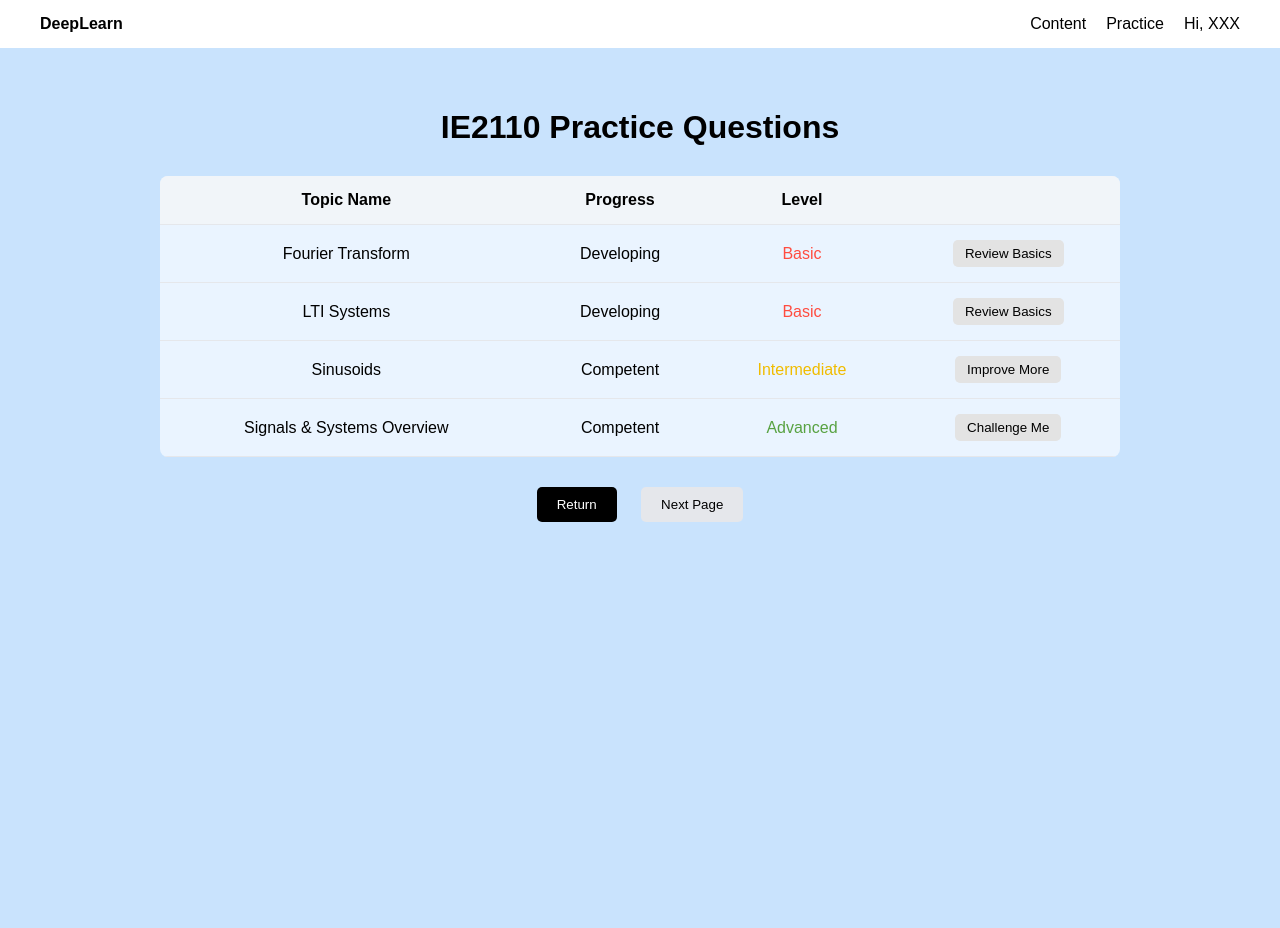
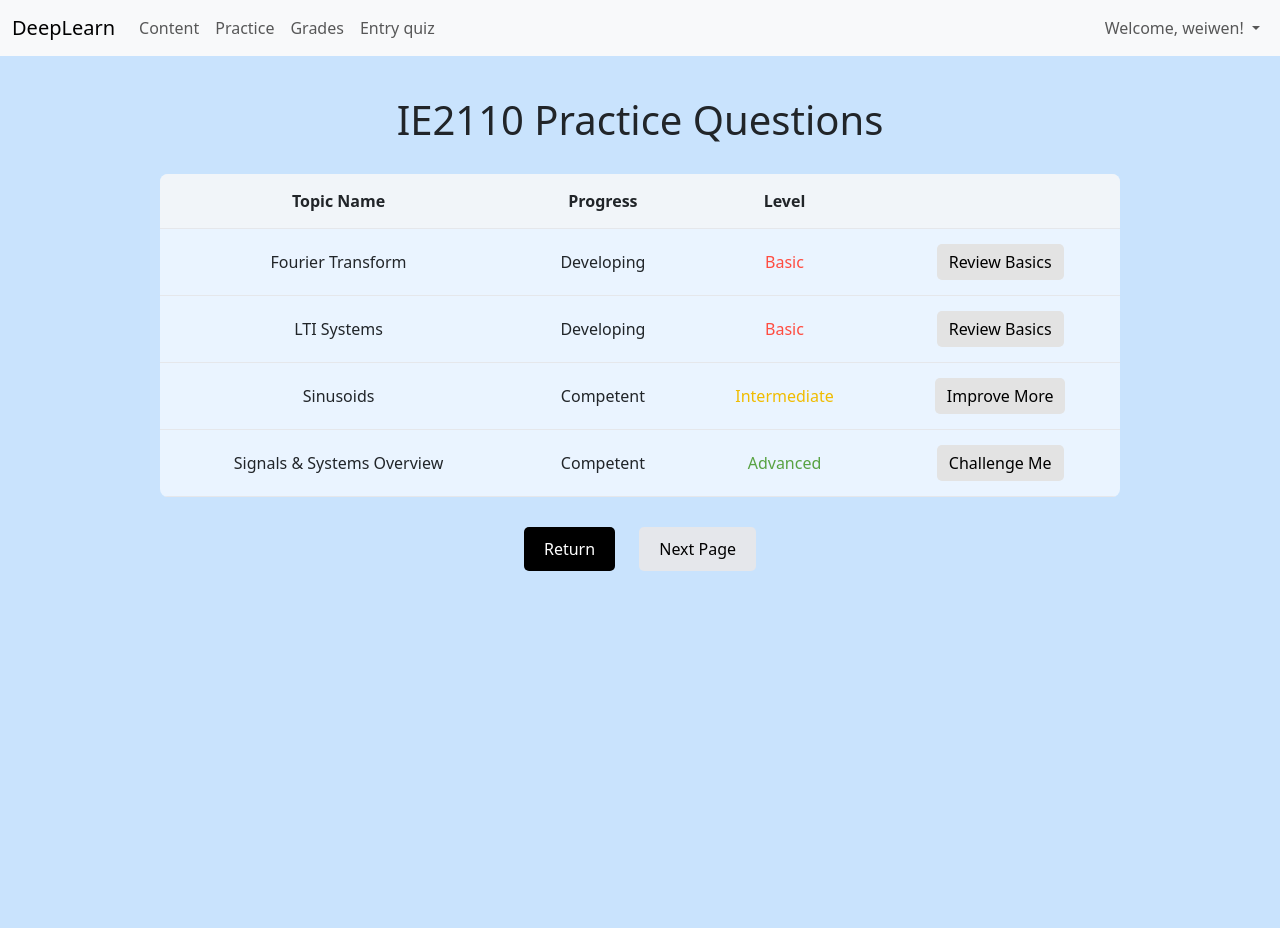
Before and after one commit to s0l1tary/IM3180-Project, a Django app: page /practice/ in a window 1280 px wide. After the commit the page ends 571 px from the top, so only its background shows below. Run offline with Django 5.2, Linux system fonts and the light colour scheme; a user stored in the database is signed in.

Commit message:
Modifications to navbar and standardization of navbar across all pages
Modifications to navbar (responsive)
and standardization of navbar across all pages

```diff
--- a/mysite/main/templates/main/content.html
+++ b/mysite/main/templates/main/content.html
@@ -88,4 +88,3 @@
           <button class="btn btn-outline-secondary">Next Page</button>
       </div>
   </div>
-{% endblock %}
--- a/mysite/main/templates/main/home.html
+++ b/mysite/main/templates/main/home.html
@@ -61,7 +61,7 @@
                 <option value="2">Medium</option>
                 <option value="3">Hard</option>
             </select>
-            <a class="nav-link" href="{% url 'quiz' %}"><button class="btn btn-custom btn-lg">Take Quiz</button></a>
+            <a class="nav-link" href="{% url 'take_ quiz' %}"><button class="btn btn-custom btn-lg">Take Quiz</button></a>
             <img src="../image/landingpg/calculator.png" alt="Calculator and Ruler" class="position-absolute top-50 end-0 translate-middle-y" style="width: 150px; height: auto;">
         </div>
 
--- a/mysite/main/templates/main/navbar.html
+++ b/mysite/main/templates/main/navbar.html
@@ -1,14 +1,30 @@
 {% load static %}
     <nav class="navbar navbar-expand-lg navbar-light bg-light sticky-top">
         <div class="container-fluid">
-        <a class="navbar-brand" href="/">DeepLearn</a>
-        <div class="navbar-nav">
+            <a class="navbar-brand" href="{% url 'home' %}">DeepLearn</a>
+            <button class="navbar-toggler" type="button" data-bs-toggle="collapse" data-bs-target="#navbarNav"
+                    aria-controls="navbarNav" aria-expanded="false" aria-label="Toggle navigation">
+                <span class="navbar-toggler-icon"></span>
+            </button>
+            <div class="collapse navbar-collapse" id="navbarNav">
+                <ul class="navbar-nav me-auto mb-2 mb-lg-0">
+                    <li class="nav-item">
                         <a class="nav-link" href="{% url 'content' %}">Content</a>
+                    </li>
+                    <li class="nav-item">
                         <a class="nav-link" href="{% url 'practice' %}">Practice</a>
+                    </li>
+                    <li class="nav-item">
                         <a class="nav-link" href="{% url 'grades' %}">Grades</a>
+                    </li>
+                    <li class="nav-item">
+                        <a class="nav-link" href="{% url 'index' %}">Entry quiz</a>
+                    </li>
+                </ul>
 
+                <ul class="navbar-nav">
                     {% if user.is_authenticated %}
-            <div class="nav-item dropdown">
+                    <li class="nav-item dropdown">
                         <a class="nav-link dropdown-toggle" href="#" id="userDropdown" role="button" data-bs-toggle="dropdown" aria-expanded="false">
                             Welcome, {{ user.username }}!
                         </a>
@@ -20,11 +36,16 @@
                                 </form>
                             </li>
                         </ul>
-            </div>
+                    </li>
                     {% else %}
+                    <li class="nav-item">
                         <a class="btn btn-outline-primary me-2" href="{% url 'login' %}">Login</a>
+                    </li>
+                    <li class="nav-item">
                         <a class="btn btn-primary" href="{% url 'signup' %}">Sign Up</a>
+                    </li>
                     {% endif %}
+                </ul>
             </div>
         </div>
     </nav>
--- a/mysite/main/templates/main/practice.html
+++ b/mysite/main/templates/main/practice.html
@@ -4,37 +4,15 @@
 <head>
   <meta charset="UTF-8">
   <meta name="viewport" content="width=device-width, initial-scale=1.0">
+      <link href="https://cdn.jsdelivr.net/npm/bootstrap@5.3.0/dist/css/bootstrap.min.css" rel="stylesheet">
+
   <title>Practice Questions</title>
   <style>
     body {
       margin: 0;
-      font-family: Arial, sans-serif;
       background-color: #f8f9fa;
     }
 
-    /* Navbar */
-    .navbar {
-      display: flex;
-      justify-content: space-between;
-      align-items: center;
-      background-color: #ffffff;
-      color: black;
-      padding: 15px 40px;
-    }
-
-    .navbar-left {
-      font-weight: bold;
-    }
-
-    .navbar-right {
-      display: flex;
-      align-items: center;
-      gap: 20px;
-    }
-
-    .navbar-right span {
-      cursor: pointer;
-    }
 
     /* Page content */
     .content {
@@ -113,16 +91,7 @@
   </style>
 </head>
 <body>
-  <!-- Navbar -->
-  <div class="navbar">
-    <div class="navbar-left">DeepLearn</div>
-    <div class="navbar-right">
-      <span>Content</span>
-      <span>Practice</span>
-      <span>Hi, XXX</span>
-    </div>
-  </div>
-
+  {% include "main/navbar.html" %}
   <!-- Content -->
   <div class="content">
     <h1>IE2110 Practice Questions</h1>
--- a/mysite/main/urls.py
+++ b/mysite/main/urls.py
@@ -8,4 +8,5 @@ urlpatterns = [
     path("content/", views.content, name="content"),
     path("grades/", views.grades, name="grades"),
     path("practice/", views.practice, name="practice"),
+
 ]
```
Also changed, not shown: mysite/main/static/main/css/index.css (+51 -0 lines), mysite/db.sqlite3, mysite/main/views.py (line endings or trailing spaces). Lines whose indentation alone changed are shown as unchanged.
